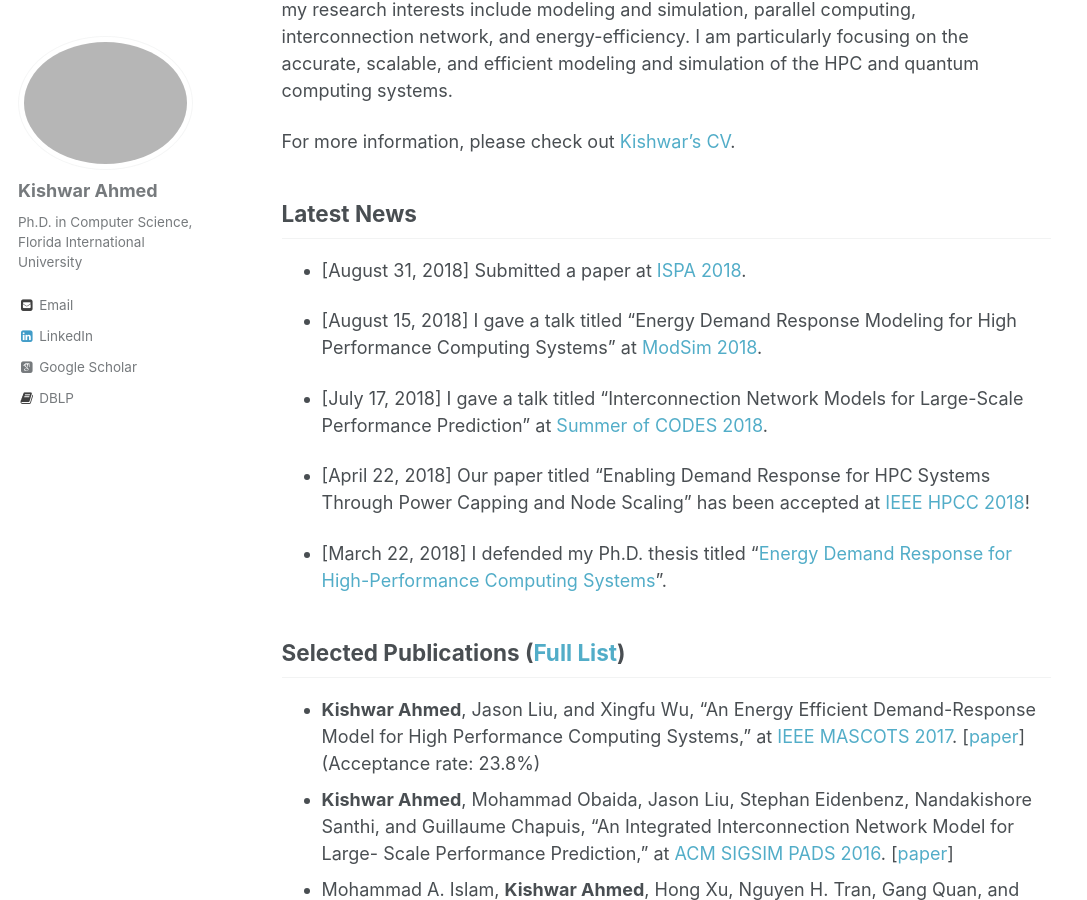
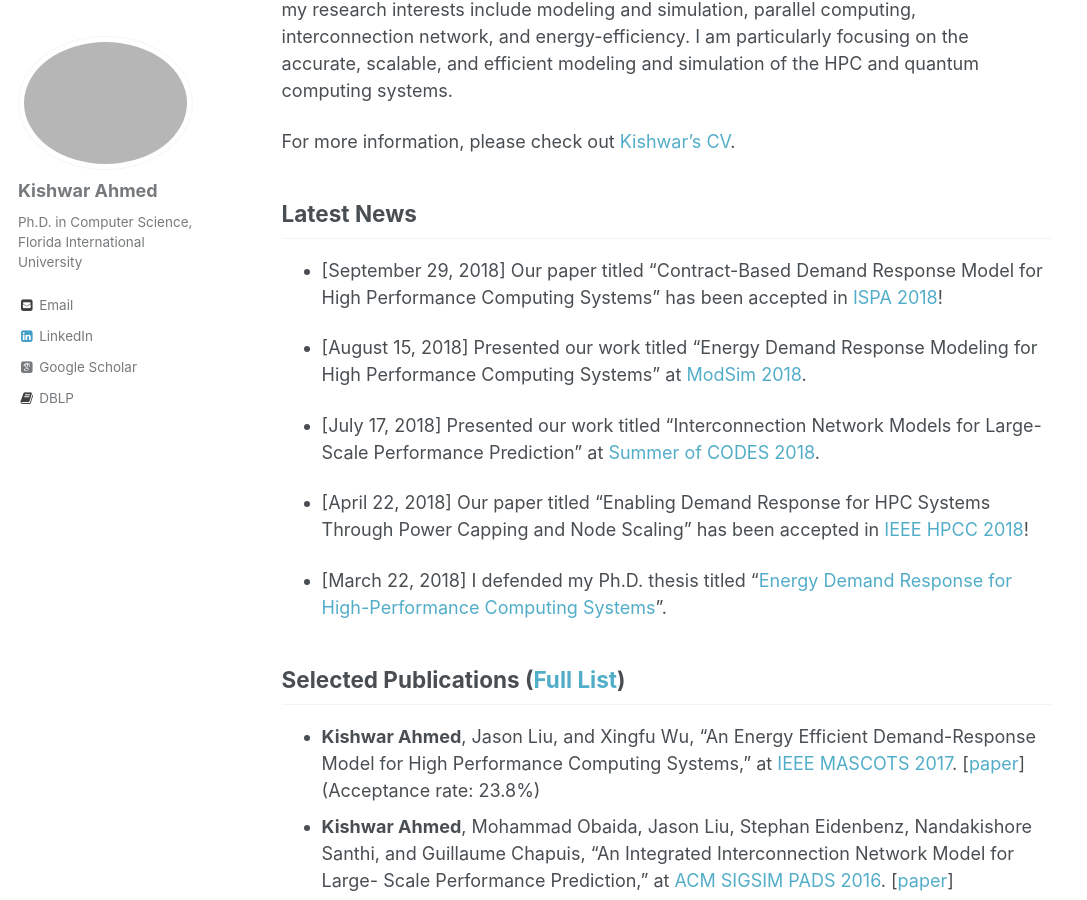
Before and after one commit to kishwarbd/kishwarbd.github.io, a Jekyll site: the page built from _pages/about.md, in a window 1280 px wide and 900 px high, scrolled down 388 px. Shown: the whole window, without its empty margins (0-1087 px from the left). Built offline with Jekyll 4.4.1, drawn with Linux system fonts in a browser that asks for light colours; some web fonts are replaced.

Commit message:
more updates

```diff
--- a/_pages/about.md
+++ b/_pages/about.md
@@ -24,13 +24,13 @@ For more information, please check out [Kishwar’s CV](https://kishwarbd.github
 
 ## Latest News
 
-* [August 31, 2018] Submitted a paper at [ISPA 2018](http://www.swinflow.org/confs/2018/ispa/).
+* [September 29, 2018] Our paper titled “Contract-Based Demand Response Model for High Performance Computing Systems” has been accepted in [ISPA 2018](http://www.swinflow.org/confs/2018/ispa/)!
 
-* [August 15, 2018] I gave a talk titled “Energy Demand Response Modeling for High Performance Computing Systems” at [ModSim 2018](https://www.bnl.gov/modsim2018/).
+* [August 15, 2018] Presented our work titled “Energy Demand Response Modeling for High Performance Computing Systems” at [ModSim 2018](https://www.bnl.gov/modsim2018/).
 
-* [July 17, 2018] I gave a talk titled “Interconnection Network Models for Large-Scale Performance Prediction” at [Summer of CODES 2018](https://press3.mcs.anl.gov/summerofcodes2018/).
+* [July 17, 2018] Presented our work titled “Interconnection Network Models for Large-Scale Performance Prediction” at [Summer of CODES 2018](https://press3.mcs.anl.gov/summerofcodes2018/).
 
-* [April 22, 2018] Our paper titled “Enabling Demand Response for HPC Systems Through Power Capping and Node Scaling” has been accepted at [IEEE HPCC 2018](https://cse.stfx.ca/~hpcc2018/)!
+* [April 22, 2018] Our paper titled “Enabling Demand Response for HPC Systems Through Power Capping and Node Scaling” has been accepted in [IEEE HPCC 2018](https://cse.stfx.ca/~hpcc2018/)!
 
 * [March 22, 2018] I defended my Ph.D. thesis titled “[Energy Demand Response for High-Performance Computing Systems](http://digitalcommons.fiu.edu/etd/3569/)”.
 
```
Also changed, not shown: _pages/publications.md (+1 -1 lines), 3 other files.
